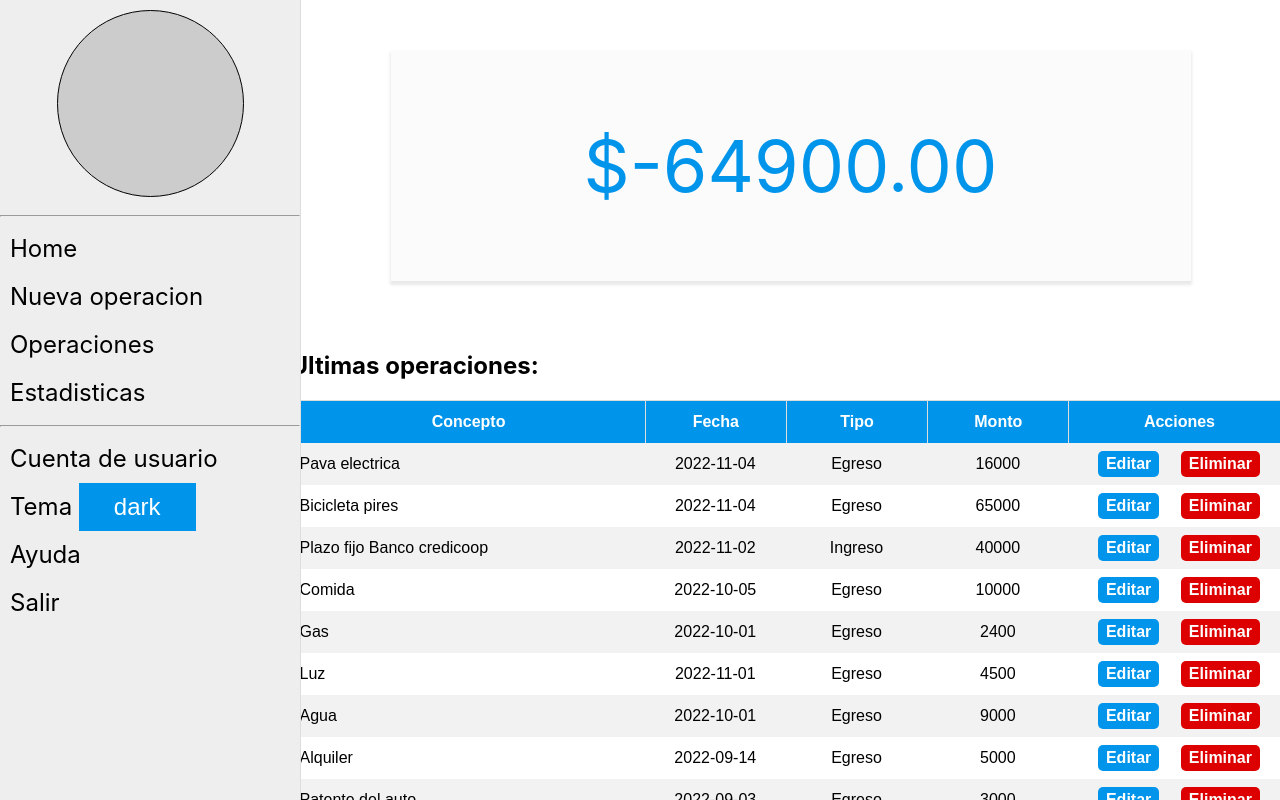
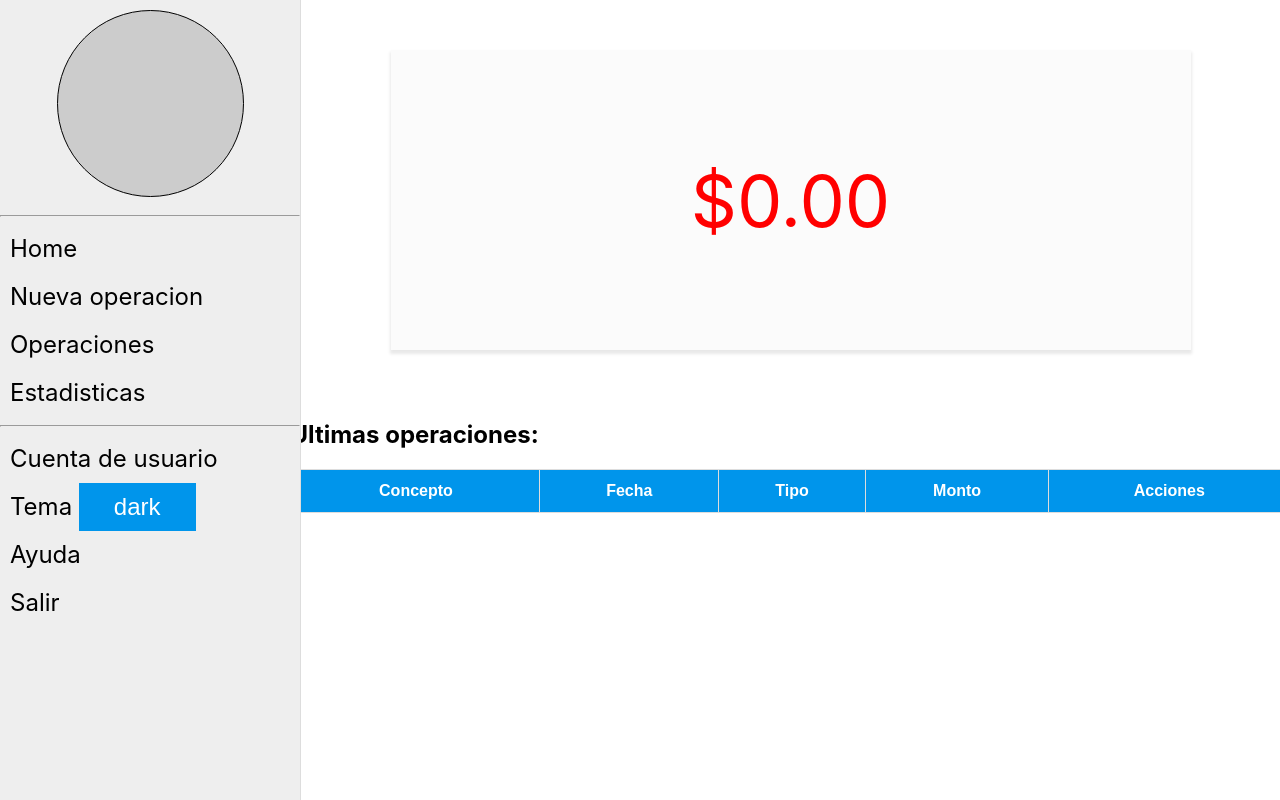
Before and after one commit to BraianM/Presupuesto-personal, a React (Create React App) app: page / in a window 1280 px wide. Built offline with nearby package versions, Linux system fonts and the light colour scheme.

Commit message:
Implementacion del crud modificar y eliminar

```diff
--- a/src/components/App.js
+++ b/src/components/App.js
@@ -6,16 +6,16 @@ export const themeContext = createContext()
 
 
 const array = [
-  { id:'op-1', concept:'Empresa Bayer', date:'2022-09-03', type:'Ingreso', amount:'10000' },
-  { id:'op-2', concept:'Patente del auto', date:'2022-09-03', type:'Egreso', amount:'3000' },
-  { id:'op-3', concept:'Alquiler', date:'2022-09-14', type:'Egreso', amount:'5000' },
-  { id:'op-4', concept:'Agua', date:'2022-10-01', type:'Egreso', amount:'9000' },
-  { id:'op-5', concept:'Luz', date:'2022-11-01', type:'Egreso', amount:'4500' },
-  { id:'op-6', concept:'Gas', date:'2022-10-01', type:'Egreso', amount:'2400' },
-  { id:'op-7', concept:'Comida', date:'2022-10-05', type:'Egreso', amount:'10000' },
-  { id:'op-8', concept:'Plazo fijo Banco credicoop', date:'2022-11-02', type:'Ingreso', amount:'40000' },
-  { id:'op-9', concept:'Bicicleta pires', date:'2022-11-04', type:'Egreso', amount:'65000' },
-  { id:'op-10', concept:'Pava electrica', date:'2022-11-04', type:'Egreso', amount:'16000' },
+  //{ id:'op-1', concept:'Empresa Bayer', date:'2022-09-03', type:'Ingreso', amount:'10000' },
+  //{ id:'op-2', concept:'Patente del auto', date:'2022-09-03', type:'Egreso', amount:'3000' },
+  //{ id:'op-3', concept:'Alquiler', date:'2022-09-14', type:'Egreso', amount:'5000' },
+  //{ id:'op-4', concept:'Agua', date:'2022-10-01', type:'Egreso', amount:'9000' },
+  //{ id:'op-5', concept:'Luz', date:'2022-11-01', type:'Egreso', amount:'4500' },
+  //{ id:'op-6', concept:'Gas', date:'2022-10-01', type:'Egreso', amount:'2400' },
+  //{ id:'op-7', concept:'Comida', date:'2022-10-05', type:'Egreso', amount:'10000' },
+  //{ id:'op-8', concept:'Plazo fijo Banco credicoop', date:'2022-11-02', type:'Ingreso', amount:'40000' },
+  //{ id:'op-9', concept:'Bicicleta pires', date:'2022-11-04', type:'Egreso', amount:'65000' },
+  //{ id:'op-10', concept:'Pava electrica', date:'2022-11-04', type:'Egreso', amount:'16000' },
 ]
 
 const myThemes = {
--- a/src/components/Formulario.js
+++ b/src/components/Formulario.js
@@ -36,7 +36,7 @@ const Formulario = () => {
   })
 
   const addOperation = () => {
-    if (evaluateResult() === 0  && input.type === 'Egreso' || evaluateResult() < input.amount && input.type === 'Egreso') {
+    if ((evaluateResult() === 0  && input.type === 'Egreso') || (evaluateResult() < input.amount && input.type === 'Egreso')) {
       console.log('Balance actual 0')
     } else {
       data.push(input)
@@ -93,7 +93,6 @@ const Formulario = () => {
     }
   }
 
-  console.log(input.amount)
   return (
     <form style={stylesForm} onSubmit={handleSubmit}>
         <div>
--- a/src/components/Home.js
+++ b/src/components/Home.js
@@ -1,6 +1,5 @@
 import Sidebar from './Sidebar'
 import Table from './table/Table'
-import DataList from './table/DataList'
 import { useContext } from 'react'
 import { dataContext, themeContext } from './App'
 import Resultanteactual from './Resultanteactual';
@@ -24,21 +23,10 @@ const styleH2 = {
 }
 
 const Home = () => {
-  const { data, setData } = useContext(dataContext)
+  const {data} = useContext(dataContext)
   const {theme, chooseTheme} = useContext(themeContext)
-
   const myFilter = data.filter((op, i, data) => i >= data.length - 10 && op)
-
   const reverseFilter = myFilter.reverse()
-
-  const showFilter = () =>{
-    return reverseFilter.map((op, i) => <DataList deleteOperation={deleteInData} id={op.id} key={op.id} concept={op.concept} date={op.date} type={op.type} amount={op.amount} parOrImpar={i} />)
-  }
-
-  const deleteInData = (id) => {
-    const myFilter = data.filter((elm) => elm.id != id)
-    setData(myFilter)
-  }
 
   return (
     <main style={styles} className='app'>
@@ -49,7 +37,7 @@ const Home = () => {
         <Resultanteactual data={data} />
         <div>
           <h2 style={styleH2}>Ultimas operaciones:</h2>
-          <Table list={showFilter()} />
+          <Table router={'home'} list={reverseFilter} />
         </div>
       </section>
     </main>
--- a/src/components/Operaciones.js
+++ b/src/components/Operaciones.js
@@ -1,9 +1,10 @@
-import { useState, useContext } from 'react';
-import { dataContext, themeContext } from './App';
-import DataList from './table/DataList'
+import {useState, useContext, createContext} from 'react';
+import {dataContext, themeContext} from './App';
 import Sidebar from './Sidebar';
 import Table from './table/Table'
 import ViewFilter from './table/ViewFilter'
+
+export const filterContext = createContext({})
 
 const estiloDiv = {
   display: 'flex',
@@ -25,36 +26,18 @@ const stylesH1 = {
 }
 
 const Operaciones = () => {
-  const { data, setData } = useContext(dataContext)
+  const {data} = useContext(dataContext)
   const {theme, chooseTheme} = useContext(themeContext)
   const [filter, setFilter] = useState(data)
-
-  const showFilter = () => {
-    return filter.map((d, i) => <DataList deleteOperation={deleteInData} id={d.id} key={d.id} concept={d.concept} date={d.date} type={d.type} amount={d.amount} parOrImpar={i} />)
-  }
-
-  const deleteInData = (id) => {
-    const myFilter = data.filter((elm) => elm.id != id)
-    setData(myFilter)
-    deleteInList(id)
-  }
-
-  const deleteInList = (id) => {
-    const myFilter = filter.filter((elm) => elm.id != id)
-    setFilter(myFilter)
-  }
-
-  const getNewFilter = (filter) => {
-    setFilter(filter)
-  }
+  const getFilter = (filter) => setFilter(filter)
 
   return (
     <div style={ estiloDiv }>
       <Sidebar theme={theme} chooseTheme={chooseTheme} />
       <section style={stylesSection}>
         <h1 style={stylesH1}>Lista de operaciones</h1>
-        <ViewFilter data={data} getNewFilter={getNewFilter} />
-        <Table list={showFilter()} />
+        <ViewFilter data={data} getFilter={getFilter} />
+        <filterContext.Provider value={{filter, setFilter}}><Table router={'operaciones'} list={filter} /></filterContext.Provider>
       </section>
     </div>
   );
--- a/src/components/table/Actions.js
+++ b/src/components/table/Actions.js
@@ -1,4 +1,7 @@
 import Button from './../Button'
+import {useContext} from 'react'
+import {dataContext} from './../App'
+import {filterContext} from './../Operaciones'
 
 const container = {
   display: 'flex',
@@ -12,10 +15,9 @@ const styleButton = ({bg='#0095eb'}) => ({
   borderRadius: '5px',
 })
 
-const editAndDelete = (id, deleteOperation, setAction) => (
+const editAndDelete = (router, setAction, deleteInData, deleteInFilter) => (
   <div style={container}>
     <Button
-      id={id}
       onClick={() => setAction('edit')}
       styleModify={styleButton({})}
       colorMouseEnter={'rgba(0, 149, 235, 0.8)'}
@@ -24,8 +26,7 @@ const editAndDelete = (id, deleteOperation, setAction) => (
     {'Editar'}
     </Button>
     <Button
-      id={id}
-      onClick={() => deleteOperation(id)}
+      onClick={() => router === 'home'? deleteInData() : deleteInFilter()}
       styleDelete={styleButton({bg:'rgba(220, 0, 0, 1)'})}
       colorMouseEnter={'rgba(225, 0, 0, 0.8)'}
       colorMouseLeave={'rgba(220, 0, 0, 1)'}
@@ -35,11 +36,10 @@ const editAndDelete = (id, deleteOperation, setAction) => (
   </div>
 )
 
-const edit = (setAction) => (
+const updateAndCancel = (router, notUpdate, updateInData, updateInFilter) => (
   <div style={container}>
     <Button
-      //id={id}
-      onClick={() => setAction('notEdit')}
+      onClick={() => router === 'home'? updateInData() : updateInFilter()}
       styleModify={styleButton({})}
       colorMouseEnter={'rgba(0, 149, 235, 0.8)'}
       colorMouseLeave={'rgba(0, 149, 235, 1)'}
@@ -47,8 +47,7 @@ const edit = (setAction) => (
     {'Actualizar'}
     </Button>
     <Button
-      //id={id}
-      onClick={() => setAction('notEdit')}
+      onClick={() => notUpdate()}
       styleDelete={styleButton({bg:'rgba(220, 0, 0, 1)'})}
       colorMouseEnter={'rgba(225, 0, 0, 0.8)'}
       colorMouseLeave={'rgba(220, 0, 0, 1)'}
@@ -58,12 +57,40 @@ const edit = (setAction) => (
   </div>
 )
 
-const Actions = ({id, deleteOperation, hookAction }) => {
+const Actions = ({router, id, hookAction, valuesInput}) => {
   const {action, setAction} = hookAction
+  const {filter, setFilter} = useContext(filterContext)
+  const {data, setData} = useContext(dataContext)
+
+  const updateInData = () => {
+    const myFilter = data.map((elem) => elem.id === valuesInput.id ? elem = valuesInput : elem)
+    setData(myFilter)
+    notUpdate()
+  }
+
+  const updateInFilter = () => {
+    const myFilter = filter.map((elem) => elem.id === valuesInput.id ? elem = valuesInput : elem)
+    setFilter(myFilter)
+    updateInData()
+  }
+
+  const notUpdate = () => setAction('notEdit')
+
+  const deleteInData = () => {
+    const myFilter = data.filter((elm) => elm.id !== id)
+    setData(myFilter)
+  }
+
+  const deleteInFilter = () => {
+    const myFilter = filter.filter((elm) => elm.id !== id)
+    setFilter(myFilter)
+    deleteInData(id)
+  }
+
   return (
     <div>
-    {action === 'notEdit' && editAndDelete(id, deleteOperation, setAction)}
-    {action === 'edit' && edit(setAction)}
+      {action === 'notEdit' && editAndDelete(router, setAction, deleteInData, deleteInFilter)}
+      {action === 'edit' && updateAndCancel(router, notUpdate, updateInData, updateInFilter)}
     </div>
   )
 }
--- a/src/components/table/DataList.js
+++ b/src/components/table/DataList.js
@@ -22,8 +22,14 @@ const styleInput = ({wh='100%', pad='5px', marg='0px'}) => ({
   type: 'text',
 })
 
-const DataList = ({deleteOperation, id, parOrImpar, concept, date, type, amount}) => {
+const DataList = ({router, id, parOrImpar, concept, date, type, amount}) => {
   const [action, setAction] = useState('notEdit')
+  const [valuesInput, setInput] = useState({id: id, concept: concept, date: date, type: type, amount: amount})
+
+  const handleChange = ({target}) => {
+    const {name, value} = target
+    setInput({...valuesInput, [name]: value})
+  }
 
   const setColorRow = (value) => {
     if (value % 2) {
@@ -37,21 +43,21 @@ const DataList = ({deleteOperation, id, parOrImpar, concept, date, type, amount}
     <tr>
       <td style={{...td({wh:'250px', alg:'left'}), ...thRow({color: setColorRow(parOrImpar)})}}>
         {action === 'notEdit' && concept}
-        {action === 'edit' && <Input value={concept} inlyneStyle={styleInput({})} />}
+        {action === 'edit' && <Input handleChange={handleChange} name={'concept'} value={concept} inlyneStyle={styleInput({})} />}
       </td>
       <td style={{...td({}), ...thRow({color: setColorRow(parOrImpar)})}}>
         {action === 'notEdit' && date}
-        {action === 'edit' && <Input value={date} inlyneStyle={styleInput({})} />}
+        {action === 'edit' && <Input handleChange={handleChange} name={'date'} value={date} inlyneStyle={styleInput({})} />}
       </td>
       <td style={{...td({}), ...thRow({color: setColorRow(parOrImpar)})}}>
-      {type}
+        {type}
       </td>
       <td style={{...td({}), ...thRow({color: setColorRow(parOrImpar)})}}>
         {action === 'notEdit' && amount}
-        {action === 'edit' && <Input value={amount} inlyneStyle={styleInput({})} />}
+        {action === 'edit' && <Input handleChange={handleChange} name={'amount'} value={amount} inlyneStyle={styleInput({})} />}
       </td>
       <td style={{...td({}), ...thRow({color: setColorRow(parOrImpar)})}}>
-        <Actions deleteOperation={deleteOperation} id={id} hookAction={{action, setAction}} />
+        <Actions router={router} id={id} hookAction={{action, setAction}} valuesInput={valuesInput} />
       </td>
     </tr>
   )
--- a/src/components/table/Table.js
+++ b/src/components/table/Table.js
@@ -1,3 +1,4 @@
+import DataList from './DataList'
 
 const table = ({ wd='400px', ff='Arial, Helvetica, sans-serif' }) => ({
   fontFamily: ff,
@@ -7,32 +8,33 @@ const table = ({ wd='400px', ff='Arial, Helvetica, sans-serif' }) => ({
   margin: '10px',
 })
 
-const headTh = ({ pad='0', txtAlign='left', bg='#00000', col='#fffff', alg='center' }) => ({
+const headTh = ({ pad='0', bg='#00000', col='#fffff', alg='center' }) => ({
   padding: pad,
-  textAlign: txtAlign,
   backgroundColor: bg,
   color: col,
   textAlign: alg,
 })
 
-const th = ({}) => ({
+const th = {
   padding: '8px',
   borderLeft: '1px solid #ddd',
-})
+}
 
-const Table = ({ list }) => {
+const Table = ({router, list}) => {
+  const rows = (array) => array.map((elem, index) => <DataList router={router} id={elem.id} key={index} concept={elem.concept} date={elem.date} type={elem.type} amount={elem.amount} parOrImpar={index} />)
+
   return (
     <table style={table({ wd:'1000px' })}>
       <thead >
         <tr>
-          <th style={{...th({}), ...headTh({ pad:'12px', bg:'#0095eb', col:'white' })}}>Concepto</th>
-          <th style={{...th({}), ...headTh({ pad:'12px', bg:'#0095eb', col:'white' })}}>Fecha</th>
-          <th style={{...th({}), ...headTh({ pad:'12px', bg:'#0095eb', col:'white' })}}>Tipo</th>
-          <th style={{...th({}), ...headTh({ pad:'12px', bg:'#0095eb', col:'white' })}}>Monto</th>
-          <th style={{...th({}), ...headTh({ pad:'12px', bg:'#0095eb', col:'white' })}}>Acciones</th>
+          <th style={{...th, ...headTh({ pad:'12px', bg:'#0095eb', col:'white' })}}>Concepto</th>
+          <th style={{...th, ...headTh({ pad:'12px', bg:'#0095eb', col:'white' })}}>Fecha</th>
+          <th style={{...th, ...headTh({ pad:'12px', bg:'#0095eb', col:'white' })}}>Tipo</th>
+          <th style={{...th, ...headTh({ pad:'12px', bg:'#0095eb', col:'white' })}}>Monto</th>
+          <th style={{...th, ...headTh({ pad:'12px', bg:'#0095eb', col:'white' })}}>Acciones</th>
         </tr>
       </thead>
-      <tbody>{list}</tbody>
+      <tbody>{rows(list)}</tbody>
     </table>
   )
 }
--- a/src/components/table/ViewFilter.js
+++ b/src/components/table/ViewFilter.js
@@ -1,4 +1,4 @@
-import { useState } from 'react'
+import {useState} from 'react'
 import Label from './../Label'
 import Filter from './Filter'
 
@@ -30,18 +30,18 @@ const contentSelect = {
   width: '350px',
 }
 
-const ViewFilter = ({data, getNewFilter}) => {
+const ViewFilter = ({data, getFilter}) => {
   const [option, setOption] = useState('Concepto')
 
   const handleChange = ({target}) => {
     const { value } = target
     setOption(value)
-    getNewFilter(data)
+    getFilter(data)
   }
 
   const setFilter = (value, valueDate) => {
     const myFilter = data.filter((e) => e.concept.toLowerCase().substring(0, value.length).includes(value.toLowerCase()) || valueDate(e.date) || e.type === value)
-    getNewFilter(myFilter)
+    getFilter(myFilter)
   }
 
   return (
```
